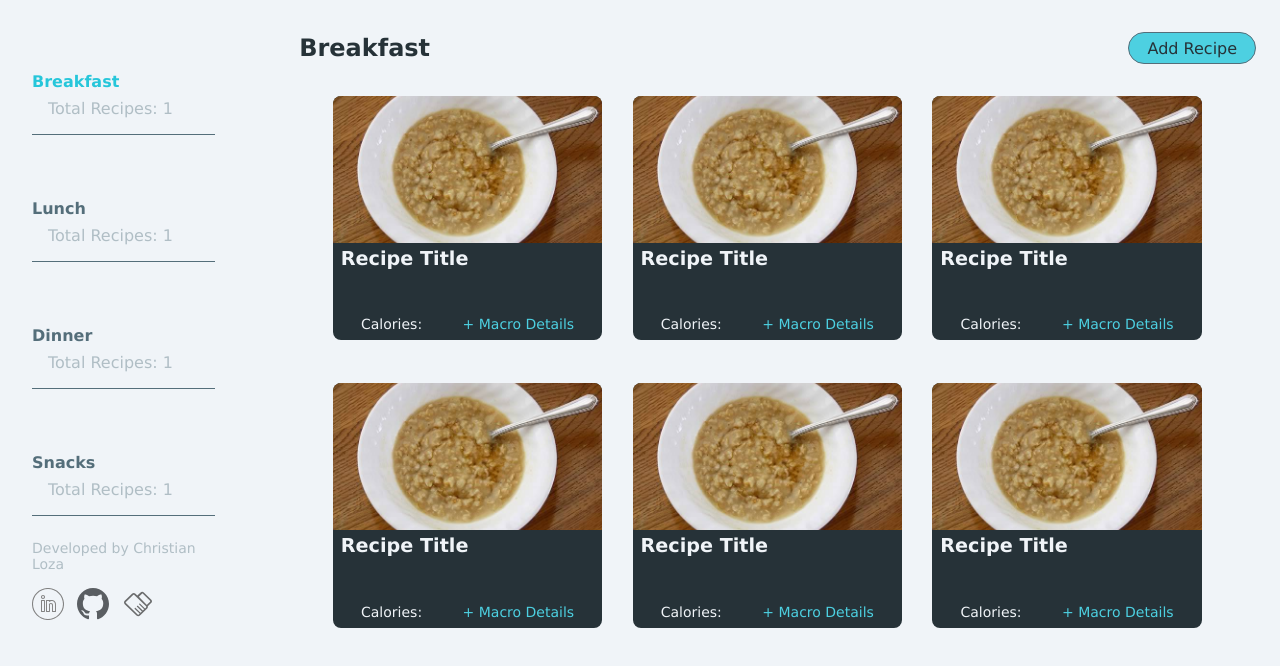
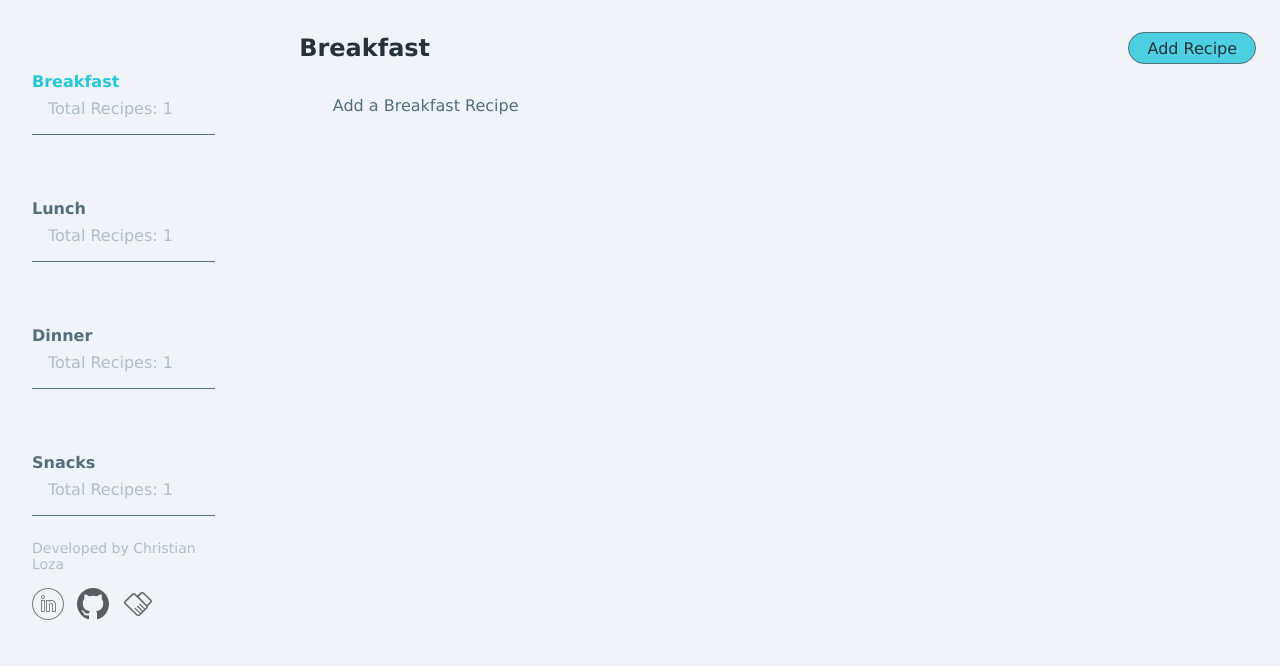
Before and after one commit to Chris-Loza/recipe-book, a React (Vite) app: page / in a window 1280 px wide. Shown: the top 666 px of the page. Built offline with nearby package versions, Linux system fonts and the light colour scheme.

Commit message:
added timeOfDay based recipe card rendering

```diff
--- a/src/Components/Homepage/Homepage.jsx
+++ b/src/Components/Homepage/Homepage.jsx
@@ -46,14 +46,15 @@ const Homepage = () => {
           </div>
         </div>
         <div className="recipeCards">
+          {/* <RecipeCard name={"Recipe Title"} />
           <RecipeCard name={"Recipe Title"} />
           <RecipeCard name={"Recipe Title"} />
           <RecipeCard name={"Recipe Title"} />
           <RecipeCard name={"Recipe Title"} />
-          <RecipeCard name={"Recipe Title"} />
-          <RecipeCard name={"Recipe Title"} />
-          {breakfastRecipes.length > 0 &&
-            breakfastRecipes.map((recipe, index) => (
+          <RecipeCard name={"Recipe Title"} /> */}
+          {timeOfDay === "Breakfast"
+            ? breakfastRecipes.length > 0
+              ? breakfastRecipes.map((recipe, index) => (
                   <RecipeCard
                     key={index}
                     name={recipe.name}
@@ -62,7 +63,48 @@ const Homepage = () => {
                     description={recipe.description}
                     image={recipe.image}
                   />
-            ))}
+                ))
+              : "Add a Breakfast Recipe"
+            : timeOfDay === "Lunch"
+            ? lunchRecipes.length > 0
+              ? lunchRecipes.map((recipe, index) => (
+                  <RecipeCard
+                    key={index}
+                    name={recipe.name}
+                    ingredients={recipe.ingredients}
+                    nutrition={recipe.nutrition}
+                    description={recipe.description}
+                    image={recipe.image}
+                  />
+                ))
+              : "Add a Lunch Recipe"
+            : timeOfDay === "Dinner"
+            ? dinnerRecipes.length > 0
+              ? dinnerRecipes.map((recipe, index) => (
+                  <RecipeCard
+                    key={index}
+                    name={recipe.name}
+                    ingredients={recipe.ingredients}
+                    nutrition={recipe.nutrition}
+                    description={recipe.description}
+                    image={recipe.image}
+                  />
+                ))
+              : "Add a Dinner Recipe"
+            : timeOfDay === "Snacks"
+            ? snacksRecipes.length > 0
+              ? snacksRecipes.map((recipe, index) => (
+                  <RecipeCard
+                    key={index}
+                    name={recipe.name}
+                    ingredients={recipe.ingredients}
+                    nutrition={recipe.nutrition}
+                    description={recipe.description}
+                    image={recipe.image}
+                  />
+                ))
+              : "Add a Snack Recipe"
+            : "Add a Recipe"}
         </div>
       </div>
       {showModal && (
```
Lines whose indentation alone changed are shown as unchanged.
